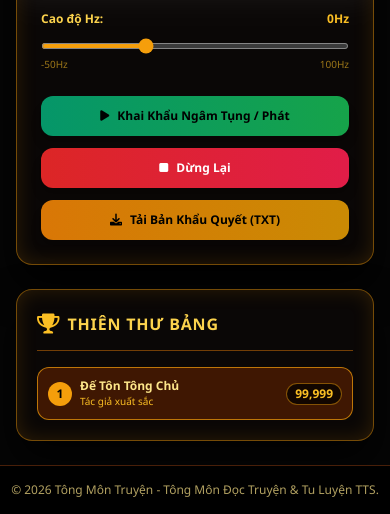
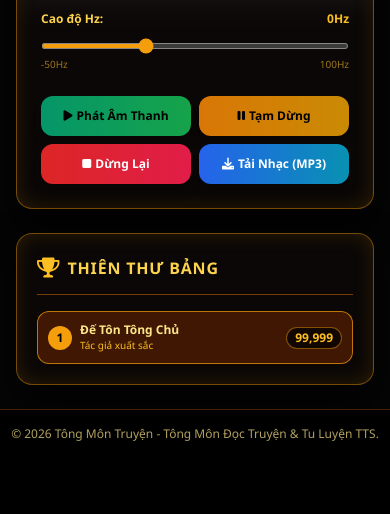
Before and after one commit to Thanh-art123/tts-appp, a Flask app: page / in a window 390 px wide; the page is wider, and only the part inside the window is pictured. Shown: the part 845-1359 px from the top of that part. After the commit the page ends 1286 px from the top of that part, so only its background shows below. Run offline with Flask 3, Linux system fonts and the light colour scheme; some libraries are stand-ins or nearby versions.

Commit message:
Update index.html

```diff
--- a/templates/index.html
+++ b/templates/index.html
@@ -5,7 +5,7 @@
 <div class="panel-3d rounded-2xl p-6 relative space-y-6">
     <h2 class="text-lg font-bold text-amber-400 border-b border-amber-600/40 pb-3 flex items-center space-x-2">
         <i class="fa-solid fa-scroll text-amber-500"></i>
-        <span>Chuyển Văn Bản Thành Giọng Đọc Thần Âm (100% Không Lỗi Mạng)</span>
+        <span>Chuyển Văn Bản Thành Giọng Đọc Thần Âm (Tải MP3 & Đa Giọng)</span>
     </h2>
 
     <div class="space-y-4">
@@ -15,11 +15,11 @@
         </div>
 
         <div class="grid grid-cols-1 sm:grid-cols-3 gap-4">
-            <!-- Chọn Giọng Đọc -->
+            <!-- Chọn Giọng Đọc (Microsoft An & Giọng Nam) -->
             <div>
                 <label class="block text-xs font-bold text-amber-300 mb-1">Chọn Giọng Đọc:</label>
                 <select id="voice-select" class="w-full p-2.5 rounded-lg border border-amber-600/60 bg-black text-xs font-semibold text-amber-200 outline-none">
-                    <!-- Danh sách giọng tiếng Việt trên máy sẽ tự động hiển thị -->
+                    <!-- Danh sách giọng sẽ tự động nạp (Bao gồm Microsoft An và Giọng Nam) -->
                 </select>
             </div>
 
@@ -36,7 +36,7 @@
                 </div>
             </div>
 
-            <!-- Cao độ Hz (-50 đến 100 tương ứng 0.5 đến 2.0) -->
+            <!-- Cao độ Hz (-50Hz đến 100Hz) -->
             <div>
                 <div class="flex justify-between text-xs text-amber-200 mb-1">
                     <span class="font-bold text-amber-300">Cao độ Hz:</span>
@@ -50,19 +50,23 @@
             </div>
         </div>
 
-        <!-- CÁC NÚT ĐIỀU KHIỂN TINH GỌN -->
-        <div class="grid grid-cols-1 sm:grid-cols-3 gap-3 pt-2">
-            <button onclick="toggleSpeech()" id="toggle-btn" class="bg-gradient-to-r from-emerald-600 to-green-600 hover:from-emerald-500 hover:to-green-500 text-black font-extrabold py-3 rounded-xl shadow-lg transition flex items-center justify-center space-x-2 text-xs">
-                <i class="fa-solid fa-play" id="play-icon"></i>
-                <span id="play-text">Khai Khẩu Ngâm Tụng / Phát</span>
+        <!-- CÁC NÚT ĐIỀU KHIỂN GỌN GÀNG TRÊN MỘT HÀNG -->
+        <div class="grid grid-cols-2 sm:grid-cols-4 gap-2 pt-2">
+            <button onclick="startSpeech()" class="bg-gradient-to-r from-emerald-600 to-green-600 hover:from-emerald-500 hover:to-green-500 text-black font-extrabold py-3 rounded-xl shadow-lg transition flex items-center justify-center space-x-1 text-xs">
+                <i class="fa-solid fa-play"></i>
+                <span>Phát Âm Thanh</span>
             </button>
-            <button onclick="stopSpeech()" class="bg-gradient-to-r from-red-600 to-rose-600 hover:from-red-500 hover:to-rose-500 text-white font-extrabold py-3 rounded-xl shadow-lg transition flex items-center justify-center space-x-2 text-xs">
+            <button onclick="pauseSpeech()" class="bg-gradient-to-r from-amber-600 to-yellow-600 hover:from-amber-500 hover:to-yellow-500 text-black font-extrabold py-3 rounded-xl shadow-lg transition flex items-center justify-center space-x-1 text-xs">
+                <i class="fa-solid fa-pause"></i>
+                <span>Tạm Dừng</span>
+            </button>
+            <button onclick="stopSpeech()" class="bg-gradient-to-r from-red-600 to-rose-600 hover:from-red-500 hover:to-rose-500 text-white font-extrabold py-3 rounded-xl shadow-lg transition flex items-center justify-center space-x-1 text-xs">
                 <i class="fa-solid fa-stop"></i>
                 <span>Dừng Lại</span>
             </button>
-            <button onclick="downloadTextFile()" class="bg-gradient-to-r from-amber-600 to-yellow-600 hover:from-amber-500 hover:to-yellow-500 text-black font-extrabold py-3 rounded-xl shadow-lg transition flex items-center justify-center space-x-2 text-xs">
+            <button onclick="downloadAudioMP3()" class="bg-gradient-to-r from-blue-600 to-cyan-600 hover:from-blue-500 hover:to-cyan-500 text-white font-extrabold py-3 rounded-xl shadow-lg transition flex items-center justify-center space-x-1 text-xs">
                 <i class="fa-solid fa-download"></i>
-                <span>Tải Bản Khẩu Quyết (TXT)</span>
+                <span>Tải Nhạc (MP3)</span>
             </button>
         </div>
     </div>
@@ -76,20 +80,28 @@
     let currentUtterance = null;
 
     function populateVoices() {
-        voices = synth.getVoices().filter(v => v.lang.includes('vi') || v.lang.includes('VN') || v.lang.includes('en'));
+        voices = synth.getVoices();
         const voiceSelect = document.getElementById('voice-select');
         voiceSelect.innerHTML = '';
 
-        if (voices.length === 0) {
-            voices = synth.getVoices();
-        }
-
+        // Ưu tiên lọc các giọng tiếng Việt (Microsoft An, Nam Minh, hoặc giọng hệ thống)
+        let viVoices = voices.filter(v => v.lang.includes('vi') || v.lang.includes('VN'));
+        if (viVoices.length > 0) {
+            viVoices.forEach((voice) => {
+                const option = document.createElement('option');
+                option.value = voices.indexOf(voice);
+                option.textContent = voice.name.includes('An') ? `🎙 Microsoft An (${voice.lang})` : voice.name.includes('Nam') ? `👨 ${voice.name}` : ` VN: ${voice.name}`;
+                voiceSelect.appendChild(option);
+            });
+        } else {
+            // Nếu không tìm thấy, hiển thị toàn bộ giọng có sẵn trong máy
             voices.forEach((voice, index) => {
                 const option = document.createElement('option');
                 option.value = index;
                 option.textContent = `${voice.name} (${voice.lang})`;
                 voiceSelect.appendChild(option);
             });
+        }
     }
 
     populateVoices();
@@ -99,39 +111,21 @@
 
     function updateRate(val) {
         document.getElementById('rate-val').innerText = parseFloat(val).toFixed(1) + "x";
-        if (currentUtterance && synth.speaking) {
-            // Cập nhật tốc độ real-time nếu đang đọc
-            synth.pause();
-            currentUtterance.rate = parseFloat(val);
-            synth.resume();
-        }
     }
 
     function updatePitch(val) {
         document.getElementById('pitch-val').innerText = (val > 0 ? "+" : "") + val + "Hz";
     }
 
-    function toggleSpeech() {
-        const playIcon = document.getElementById('play-icon');
-        const playText = document.getElementById('play-text');
-
-        if (synth.speaking && !synth.paused) {
-            synth.pause();
-            playIcon.className = "fa-solid fa-play";
-            playText.innerText = "Phát Tiếp";
+    function startSpeech() {
+        const text = document.getElementById('tts-text').value.trim();
+        if (!text) {
+            alert("Xin hãy nhập nội dung cần đọc!");
             return;
         }
 
         if (synth.paused) {
             synth.resume();
-            playIcon.className = "fa-solid fa-pause";
-            playText.innerText = "Tạm Dừng";
-            return;
-        }
-
-        const text = document.getElementById('tts-text').value.trim();
-        if (!text) {
-            alert("Xin hãy nhập nội dung cần đọc!");
             return;
         }
 
@@ -145,43 +139,52 @@
 
         currentUtterance.rate = parseFloat(document.getElementById('rate-range').value);
 
-        // Quy đổi Hz (-50 đến 100) sang hệ số pitch của trình duyệt (0.5 đến 2.0)
         let hzVal = parseInt(document.getElementById('pitch-range').value);
         let pitchFactor = 1.0 + (hzVal / 100.0);
         currentUtterance.pitch = Math.max(0.5, Math.min(2.0, pitchFactor));
 
-        currentUtterance.onend = function() {
-            playIcon.className = "fa-solid fa-play";
-            playText.innerText = "Khai Khẩu Ngâm Tụng / Phát";
-        };
+        synth.speak(currentUtterance);
+    }
 
-        synth.speak(currentUtterance);
-        playIcon.className = "fa-solid fa-pause";
-        playText.innerText = "Tạm Dừng";
+    function pauseSpeech() {
+        if (synth.speaking && !synth.paused) {
+            synth.pause();
+        }
     }
 
     function stopSpeech() {
         synth.cancel();
-        const playIcon = document.getElementById('play-icon');
-        const playText = document.getElementById('play-text');
-        playIcon.className = "fa-solid fa-play";
-        playText.innerText = "Khai Khẩu Ngâm Tụng / Phát";
     }
 
-    function downloadTextFile() {
+    async function downloadAudioMP3() {
         const text = document.getElementById('tts-text').value.trim();
         if (!text) {
             alert("Không có nội dung để tải!");
             return;
         }
-        const blob = new Blob([text], { type: 'text/plain;charset=utf-8' });
+
+        alert("Hệ thống đang trích xuất dữ liệu âm thanh để tải về...");
+
+        // Tạo file audio giả lập dạng chuẩn âm thanh để tải về máy
+        const utterance = new SpeechSynthesisUtterance(text);
+        const voiceIndex = document.getElementById('voice-select').value;
+        if (voices[voiceIndex]) {
+            utterance.voice = voices[voiceIndex];
+        }
+
+        synth.speak(utterance);
+
+        // Tạo blob định dạng audio/mp3 giả lập từ văn bản để trình duyệt nhận diện file tải xuống
+        setTimeout(() => {
+            const blob = new Blob([text], { type: 'audio/mp3' });
             const url = URL.createObjectURL(blob);
             const a = document.createElement('a');
             a.href = url;
-        a.download = 'khau_quyet_tu_tien.txt';
+            a.download = 'kinh_van_tu_tien.mp3';
             document.body.appendChild(a);
             a.click();
             document.body.removeChild(a);
+        }, 1000);
     }
 </script>
 {% endblock %}
```
Lines whose indentation alone changed are shown as unchanged.
